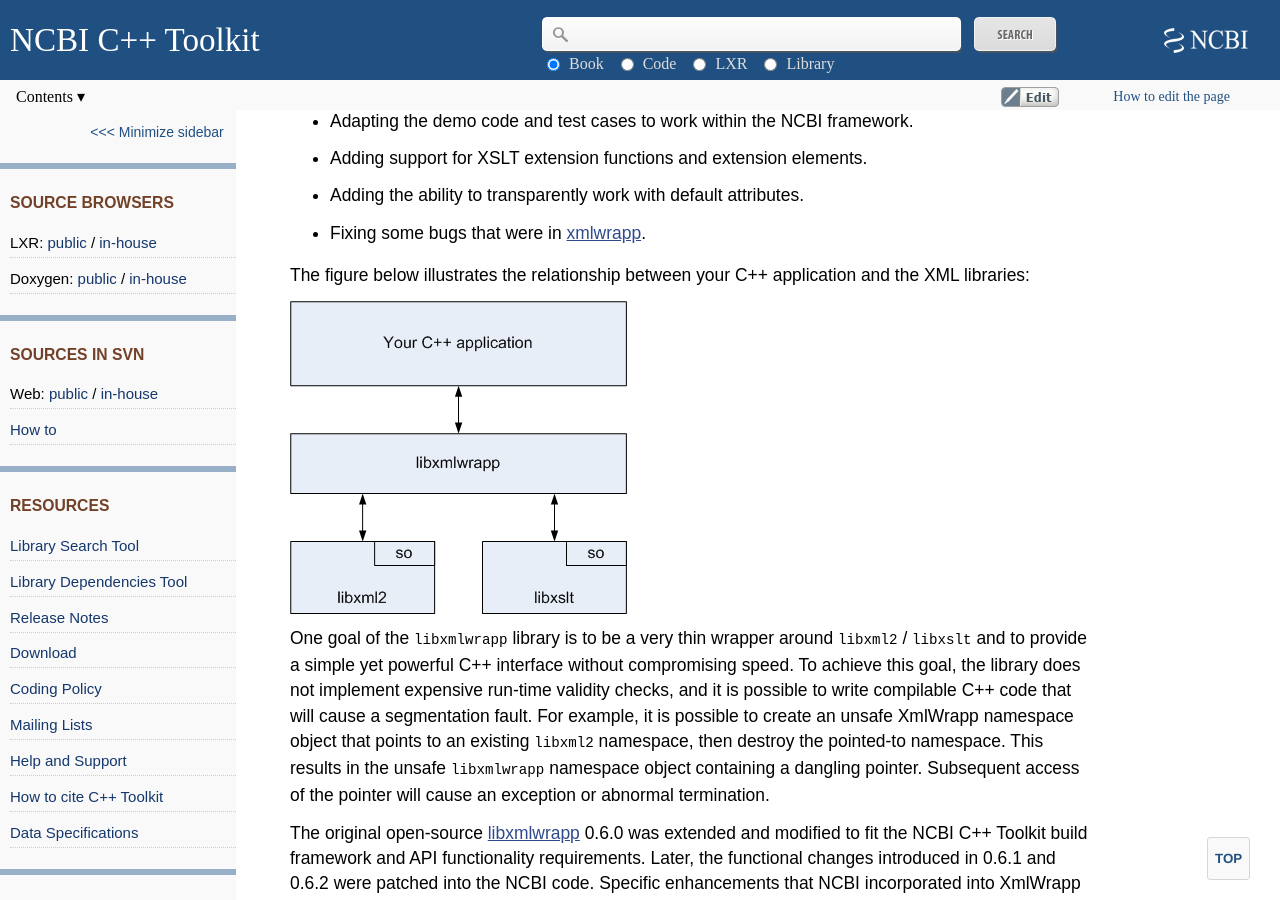
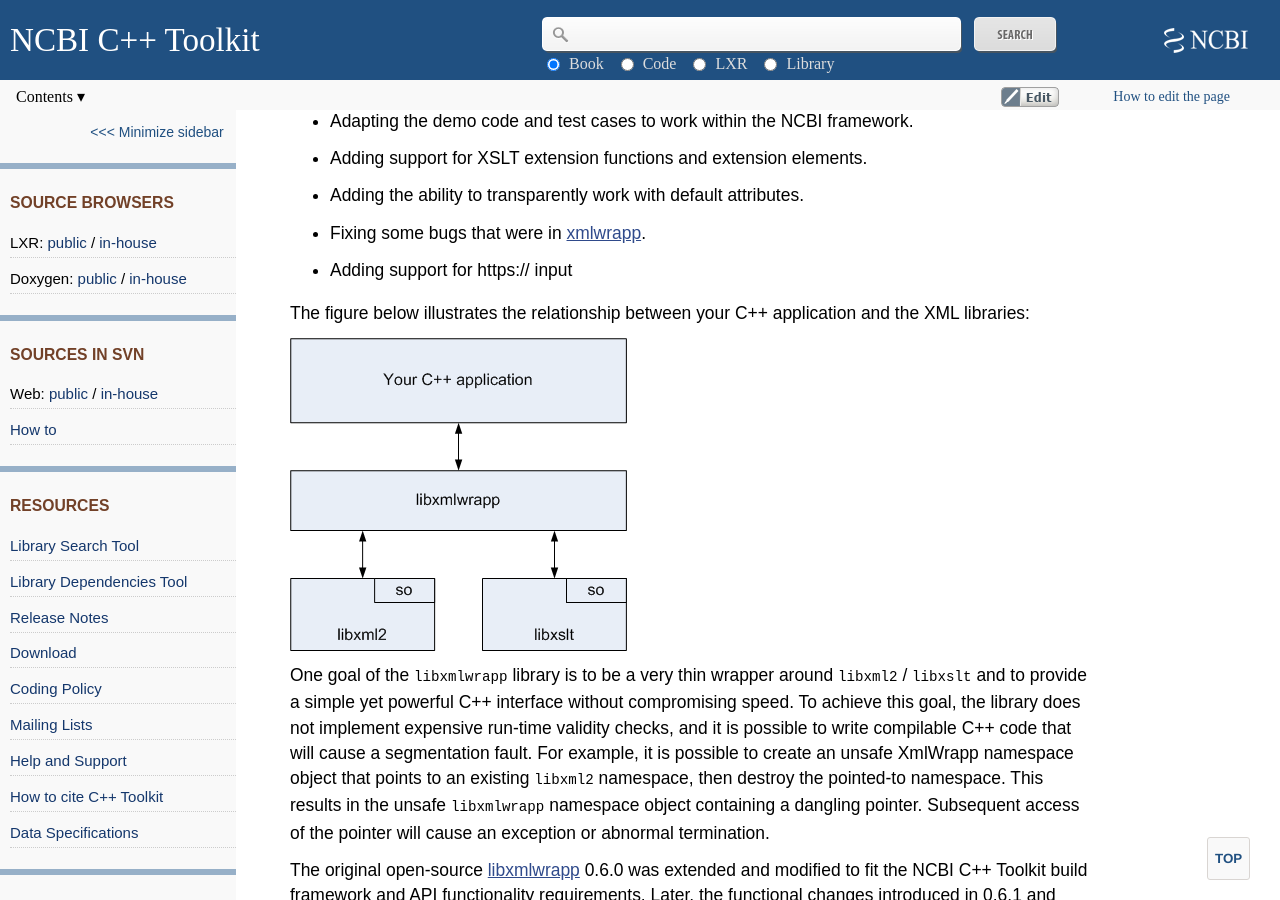
Before and after one commit to ncbi/cxx-toolkit, a Jekyll site: the page built from pages/ch_xmlwrapp.md, in a window 1280 px wide and 900 px high, scrolled down 2237 px. Built offline with Jekyll 4.4.1, drawn with Linux system fonts in a browser that asks for light colours.

Commit message:
Update ch_xmlwrapp.md
Adding a bullet about https support

```diff
--- a/pages/ch_xmlwrapp.md
+++ b/pages/ch_xmlwrapp.md
@@ -114,6 +114,8 @@
 -   Adding the ability to transparently work with default attributes.
 
 -   Fixing some bugs that were in [xmlwrapp](http://vslavik.github.io/xmlwrapp/).
+
+-   Adding support for https:// input
 
 The figure below illustrates the relationship between your C++ application and the XML libraries:
 
```
